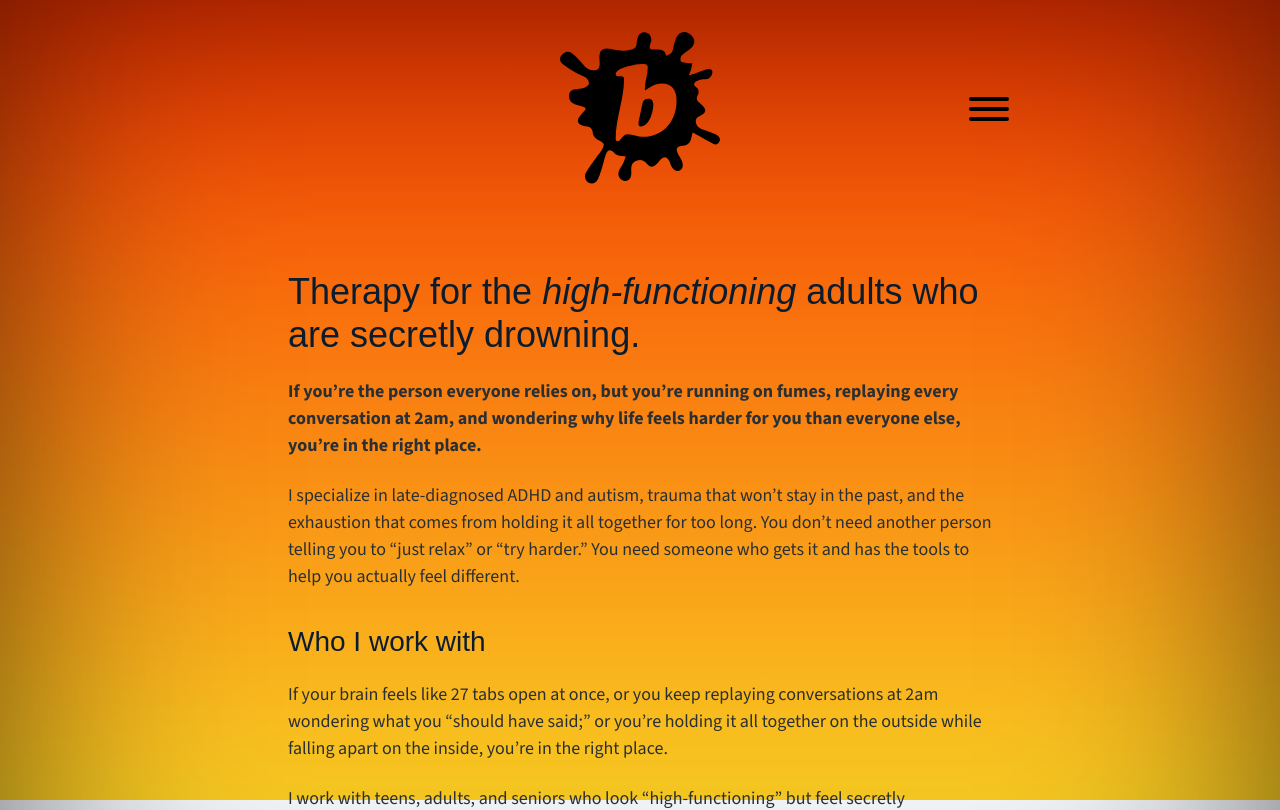
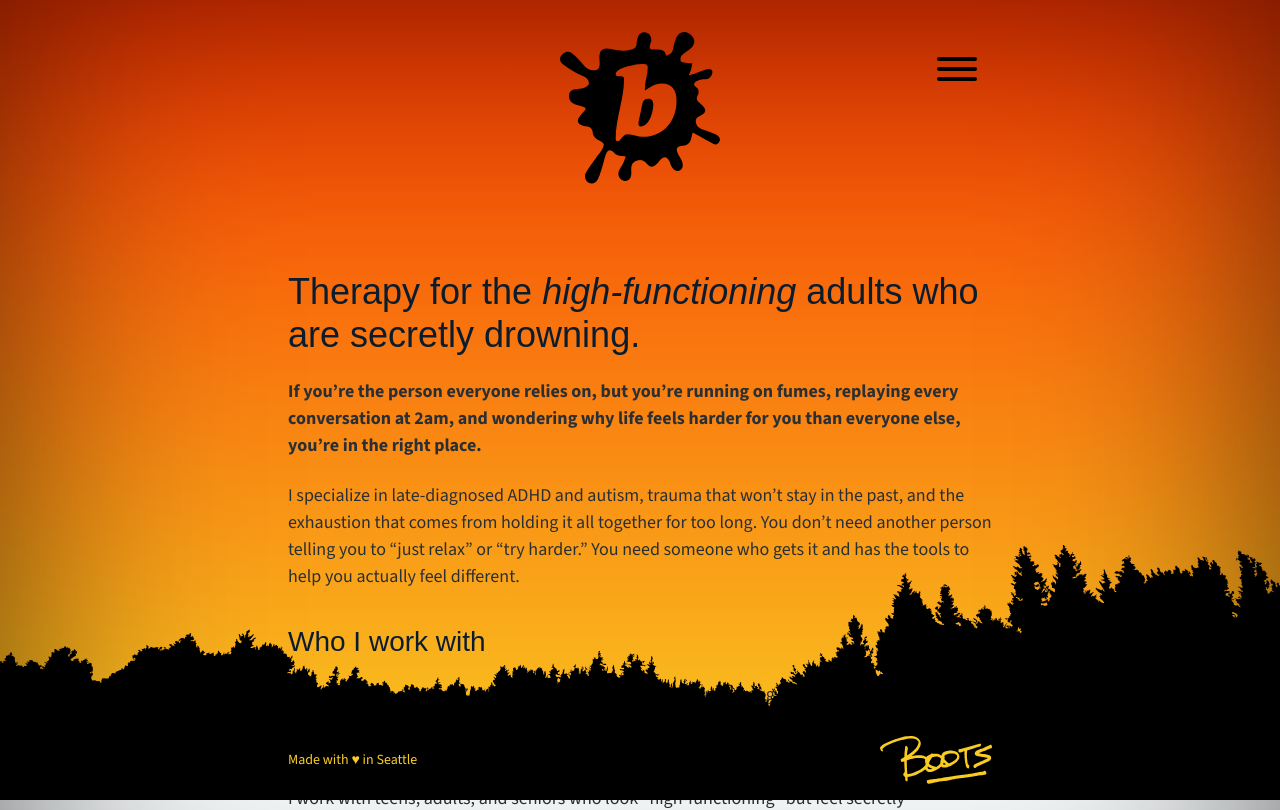
Before and after one commit to bootsified/bootsified-2025, a Next.js app: page / in a window 1280 px wide. Shown: the top 810 px of the page. Built offline with nearby package versions, Linux system fonts and the light colour scheme; no server answers; a web font is replaced by a local one.

Commit message:
basic homepage

```diff
--- a/app/layout.tsx
+++ b/app/layout.tsx
@@ -6,10 +6,10 @@ import * as constants from '@/utils/constants'
 import Footer from "@/components/Footer";
 import Header from "@/components/Header";
 import { UIProvider } from '@/context/UIContext'
-import CTA from "@/components/CTA";
 import Schema from '@/components/Schema'
 import KonamiEasterEggWrapper from '@/components/KonamiEasterEggWrapper'
 import { Source_Sans_3, Quattrocento } from 'next/font/google'
+import Nav from '@components/Nav'
 
 export const sourceSans3 = Source_Sans_3({
 	weight: ['400', '700'],
@@ -192,6 +192,7 @@ export default async function RootLayout({
 					<div className="gradient"></div>
 					<div className="vignette"></div>
           <Header />
+					<Nav className={styles.nav} />
           <main id="main-content" className={styles.main}>{children}</main>
           <Footer className={styles.footer} />
           <KonamiEasterEggWrapper />
--- a/app/page.tsx
+++ b/app/page.tsx
@@ -1,4 +1,3 @@
-import HomeBuckets from '@/components/HomeBuckets'
 import TextBlock from '@/components/TextBlock'
 import { SITE_PUBLIC_URL, SEO_DEFAULT_TITLE, SEO_DEFAULT_DESCRIPTION } from '@/utils/constants'
 import Schema from '@/components/Schema'
@@ -59,11 +58,6 @@ const HomePage = () => {
 			<p>I work with teens, adults, and seniors who look &ldquo;high-functioning&rdquo; but feel secretly overwhelmed. The over-functioners. The people everyone leans on. The ones who are starting to realize their brain works differently, or that the faith, family, or life they built doesn&rsquo;t fit anymore.</p>
 				<p>Therapy here isn&rsquo;t about &ldquo;fixing&rdquo; you. It&rsquo;s about making sense of your story, quieting the noise, and finally feeling more at home in yourself.</p>
 			</TextBlock>
-			<Divider />
-			<TextBlock padBottom='2em' padTop='1em'>
-				<h2>What I specialize in</h2>
-      </TextBlock>
-			{/* <HomeBuckets /> */}
 		</>
   )
 }
--- a/src/components/Footer/Footer.module.css
+++ b/src/components/Footer/Footer.module.css
@@ -1,160 +1,51 @@
 .wrapper {
-  background-color: var(--footer-background);
-  color: var(--text-reverse);
-  padding-bottom: 4rem;
-  padding-top: 4rem;
+	bottom: 0;
+	position: sticky;
+	width: 100vw;
+	z-index: 2;
+}
+
+.trees {
+	background-image: url("/images/trees-footer.svg");
+	background-repeat: repeat no-repeat;
+	background-position: center top;
+	background-size: cover;
+	height: 15vmax;
+	transform: translateY(1px);
+}
+
+.bottom {
+	background-color: #000;
+	color: #facc22;
+	padding-bottom: 1em;
 	position: relative;
 }
 
 .container {
 	align-items: center;
-  display: grid;
-  grid-gap: 3rem 0;
+	display: flex;
+	justify-content: space-between;
 	margin: 0 auto;
-  max-width: var(--container-width-md);
+	max-width: var(--container-width-sm);
 	padding-left: var(--container-side-padding);
 	padding-right: var(--container-side-padding);
 
-  @media screen and (min-width: 768px) {
-		grid-gap: 2rem;
-		grid-template-columns: 1fr 1fr;
+	svg {
+		display: block;
+		fill: currentColor;
+		height: auto;
+		overflow: visible;
+		width: 8em;
 	}
 }
 
-.text {
+.made,
+.signature {
 	font-size: 0.875em;
-	font-weight: 500;
-	justify-self: center;
-	text-align: center;
-
-	@media screen and ( min-width: 768px ) {
-		justify-self: start;
-		text-align: left;
+	line-height: 1;
+	margin: 0;
 }
 
-	& h2 {
-		font-stretch: var(--font-wide);
-		font-weight: 400;
-		line-height: 1.2;
-		margin-bottom: 0.75em;
-		max-width: 12em;
+.heart {
+	appearance: none;
 }
-
-	& p {
-		margin-bottom: 0;
-
-		&:not(:last-child) {
-			margin-bottom: 1em;
-		}
-	}
-
-	& em {
-		display: inline-block;
-		font-family: var(--font-heading);
-		font-size: 1.5em;
-		font-style: oblique;
-		font-weight: 400;
-
-		@media screen and ( min-width: 768px ) {
-			text-indent: -0.5em;
-		}
-	}
-
-	& a {
-		color: currentColor;
-	}
-}
-
-.logo {
-	justify-self: end;
-
-	@media screen and ( max-width: 767px ) {
-		justify-self: center;
-		order: -1;
-	}
-
-	& svg {
-		aspect-ratio: 1.0685 / 1;
-		display: block;
-		fill: #FFF;
-		max-width: 10em;
-		opacity: 0.75;
-		width: 100%;
-	}
-}
-
-/* .button {
-	background-color: var(--color-qui);
-	border-radius: 0.25em;
-	box-shadow: 1px 1px 6px #0003;
-	color: var(--color-sep);
-	display: inline-block;
-	font-weight: 600;
-	padding: 0.5em 1em;
-	text-decoration: none;
-	transition: background-color 200ms ease, color 200ms ease;
-
-	@nest [data-whatintent="mouse"] &:hover {
-		background-color: var(--color-sep);
-		color: var(--color-qua);
-	}
-} */
-
-.contacts {
-	display: flex;
-	flex-wrap: wrap;
-	font-size: 1.25em;
-	margin-top: 1.5em;
-	gap: 1em 2em;
-
-	& p {
-		margin-bottom: 0;
-	}
-}
-
-.copyright {
-	font-size: 0.875em;
-	margin-top: 4em;
-}
-
-.rating {
-	align-items: center;
-	display: flex;
-	flex-wrap: wrap;
-	gap: 0.5rem;
-	justify-content: center;
-
-	@media screen and ( min-width: 768px ) {
-		justify-content: start;
-	}
-}
-
-.stars {
-	color: var(--color-sen);
-	font-size: 1.2em;
-	letter-spacing: 0.1em;
-	line-height: 1;
-	padding-bottom: 0.2em;
-}
-
-.badges {
-	display: flex;
-	gap: 0.5em;
-	justify-content: space-around;
-	margin-top: 3em;
-}
-
-.badge {
-	display: block;
-	max-width: 4rem;
-	transition: opacity 200ms ease;
-	width: 100%;
-
-	@nest [data-whatintent="mouse"] & {
-		opacity: 0.75;
-	}
-
-	@nest [data-whatintent="mouse"] &:hover {
-		opacity: 1;
-	}
-}
--- a/src/components/Header/Header.module.css
+++ b/src/components/Header/Header.module.css
@@ -6,12 +6,12 @@
 .container {
 	display: flex;
 	justify-content: space-between;
-	align-items: center;
+	align-items: flex-start;
 	width: 100%;
 	max-width: var(--container-width-sm);
 	margin: 0 auto;
-	padding-left: var(--container-padding);
-	padding-right: var(--container-padding);
+	padding-left: var(--container-side-padding);
+	padding-right: var(--container-side-padding);
 
 	&::before {
 		content: ' ';
--- a/src/components/Header/Header.tsx
+++ b/src/components/Header/Header.tsx
@@ -5,7 +5,6 @@ import Hamburger from '../Hamburger'
 // import { CONTACT_PHONE, CONTACT_PHONE_URL, CONTACT_EMAIL } from '@/utils/constants'
 
 import styles from './Header.module.css'
-import Nav from '@components/Nav'
 
 type HeaderProps = {
   className?: string
@@ -24,7 +23,6 @@ const Header = ({ className = '' }: HeaderProps) => {
 				<div className={styles.hamburgerWrapper}>
 					<Hamburger />
 				</div>
-				<Nav className={styles.nav} />
       </div>
     </header>
   )
--- a/src/components/Nav/Nav.module.css
+++ b/src/components/Nav/Nav.module.css
@@ -1,13 +1,12 @@
 .wrapper {
-
 	display: block;
-	height: calc(100vh - var(--header-height));
+	height: 100vh;
 	left: 0;
 	overflow: hidden;
 	pointer-events: none;
 	position: absolute;
-	top: 100%;
-	width: 100%;
+	top: 0;
+	width: 100vw;
 
 	@nest [aria-expanded="true"] + & {
 		pointer-events: auto;
```
Also changed, not shown: src/assets/images/boots-signature.svg. Lines whose indentation alone changed are shown as unchanged.
